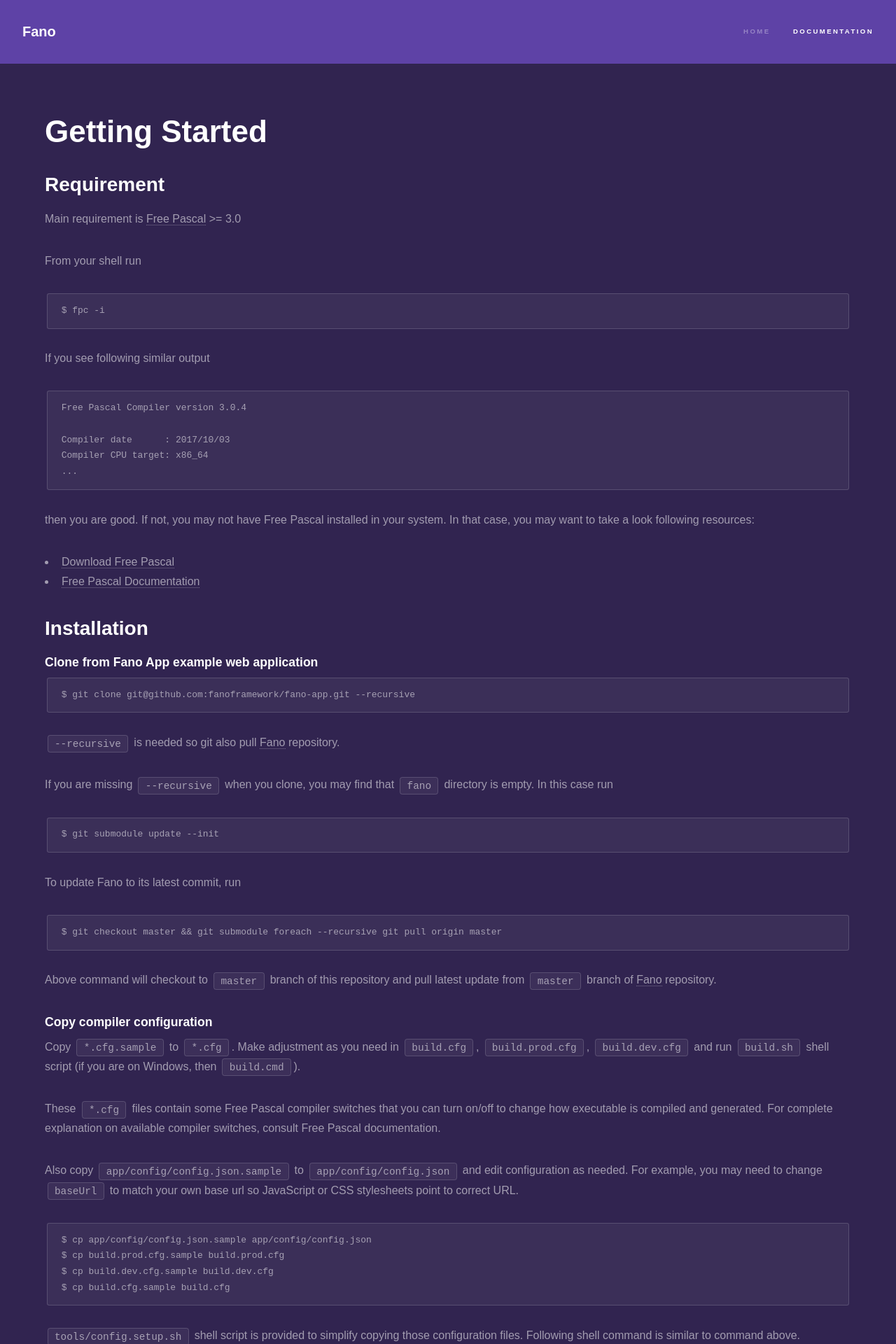
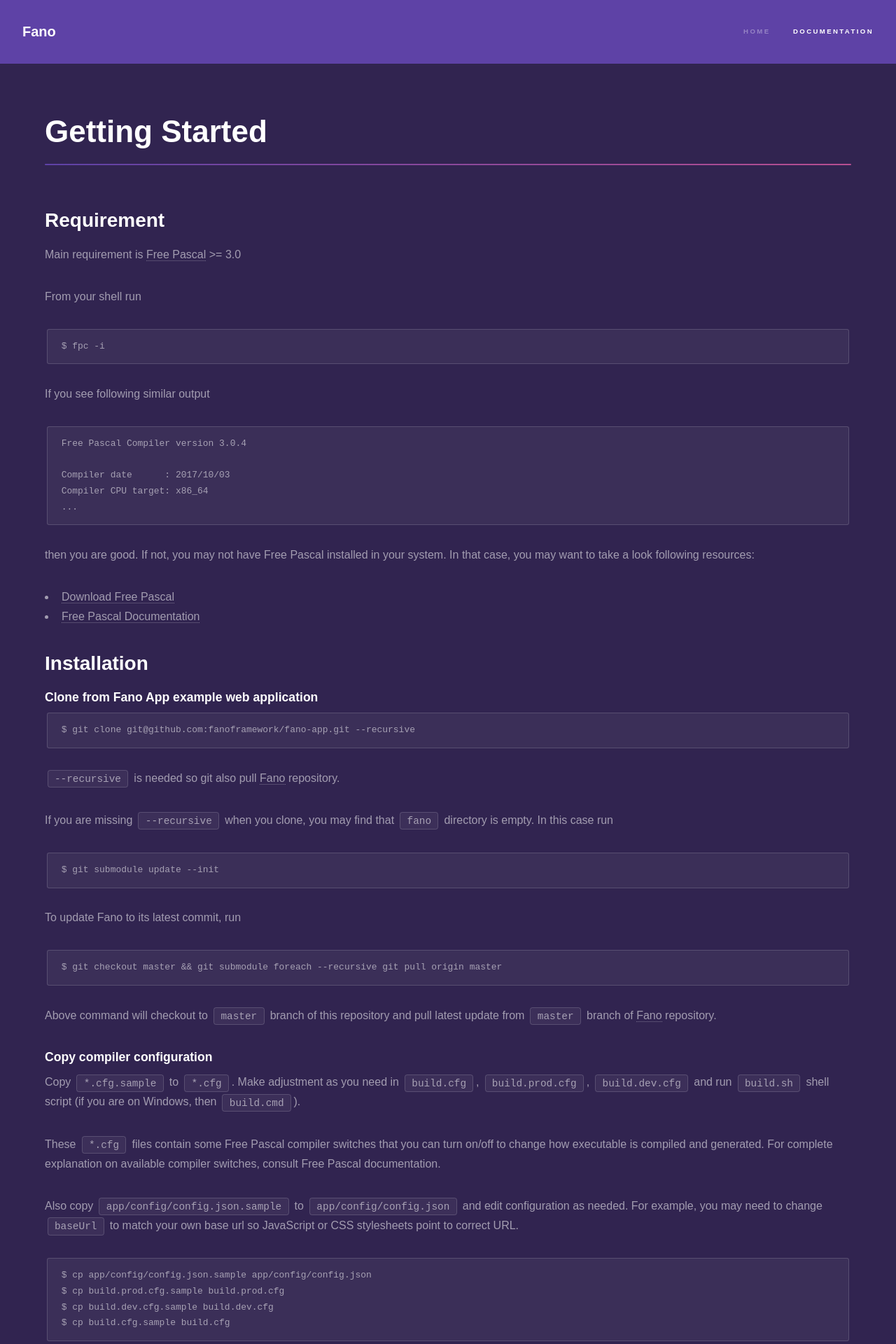
Before and after one commit to fanoframework/fanoframework.github.io, a Jekyll site: the page built from getting-started/index.md, in a window 1280 px wide. Shown: the top 1920 px of the page at 70% size. Built offline with Jekyll 4.4.1, drawn with Linux system fonts in a browser that asks for light colours; our own code applies the rules of GitHub Pages for plain Markdown files.

Commit message:
edit h1 title to include class

```diff
--- a/getting-started/index.md
+++ b/getting-started/index.md
@@ -1,4 +1,4 @@
-# Getting Started
+<h1 class="major">Getting Started</h1>
 
 ## Requirement
 
```
